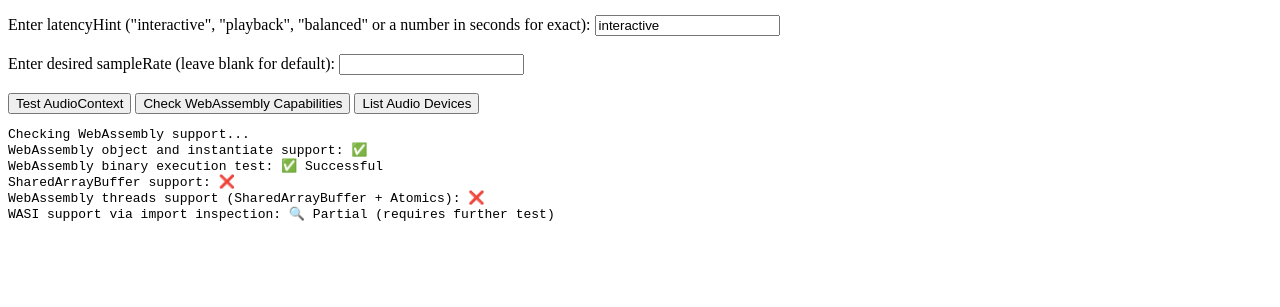
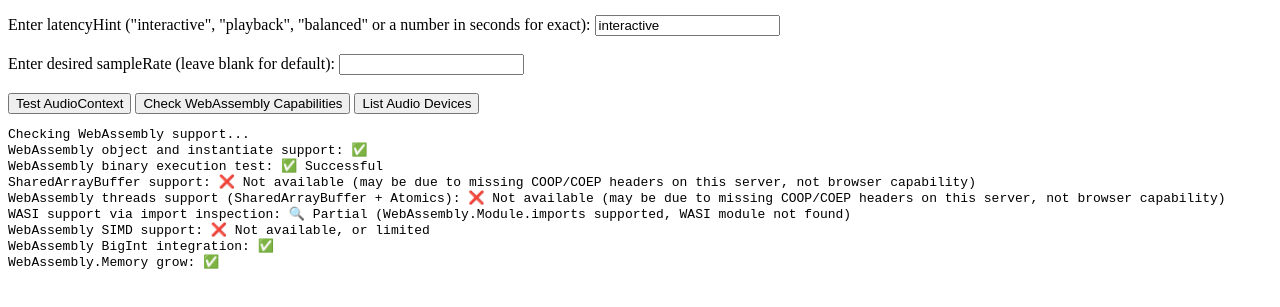
Before and after one commit to lmiguelgato/web-audio-labs, a plain HTML site: page index.html in a window 1280 px wide. Both pictures are taken after a click on the button "Check WebAssembly Capabilities". Shown: the part 91-398 px from the top of the page. Drawn offline with Linux system fonts and the light colour scheme.

Commit message:
Check for more features and improve logging

```diff
--- a/index.html
+++ b/index.html
@@ -96,10 +96,17 @@
                     log("Could not determine selected audio input device.");
                 }
 
+                try {
+                    log("Audio output device selection (setSinkId): " + ("setSinkId" in HTMLMediaElement.prototype ? "✅" : "❌ Not supported"));
+                } catch (e) {
+                    log("Error checking setSinkId support: " + e.message);
+                }
+
                 log(`Creating AudioContext with options: ${JSON.stringify(contextOptions)}`);
                 try {
                     audioCtx = new AudioContext(contextOptions);
                     log(`AudioContext created successfully.`);
+                    log("Maximum output channel count: " + audioCtx.destination.maxChannelCount);
                 } catch (error) {
                     log(`Error creating AudioContext: ${error.message}`);
                     stream.getTracks().forEach(track => track.stop());
@@ -138,6 +145,8 @@
                     return;
                 }
 
+                log("AudioWorklet support: " + (typeof AudioWorkletNode === "function" ? "✅" : "❌ Not available in this browser"));
+
                 log(`Creating AudioWorkletNode...`);
                 const workletNode = new AudioWorkletNode(audioCtx, 'size-processor');
 
@@ -159,12 +168,27 @@
             }
         }
 
+        async function testWasiImportSupport() {
+            // Minimal WASI module (compiled from: (module (import "wasi_snapshot_preview1" "proc_exit" (func))))
+            const wasiModuleBytes = new Uint8Array([
+                0x00,0x61,0x73,0x6d,0x01,0x00,0x00,0x00,0x01,0x07,0x01,0x60,0x00,0x00,0x02,0x1a,0x01,0x15,0x77,0x61,0x73,0x69,0x5f,0x73,0x6e,0x61,0x70,0x73,0x68,0x6f,0x74,0x5f,0x70,0x72,0x65,0x76,0x69,0x65,0x77,0x31,0x09,0x70,0x72,0x6f,0x63,0x5f,0x65,0x78,0x69,0x74,0x00,0x00
+            ]);
+            try {
+                const module = new WebAssembly.Module(wasiModuleBytes);
+                const imports = WebAssembly.Module.imports(module);
+                const hasWasi = imports.some(i => i.module === "wasi_snapshot_preview1");
+                return hasWasi;
+            } catch (e) {
+                return false;
+            }
+        }
+
         async function testWasmCapabilities() {
             document.getElementById('output').textContent = ''; // Clear logs
             log("Checking WebAssembly support...");
 
             const basicSupport = typeof WebAssembly === "object" &&
-                                 typeof WebAssembly.instantiate === "function";
+                                typeof WebAssembly.instantiate === "function";
             log("WebAssembly object and instantiate support: " + (basicSupport ? "✅" : "❌"));
 
             if (!basicSupport) return;
@@ -172,17 +196,51 @@
             const executionSupport = await testWasmExecution();
             log("WebAssembly binary execution test: " + (executionSupport ? "✅ Successful" : "❌ Failed"));
 
+            // These features require special HTTP headers (COOP/COEP) that cannot be set on GitHub Pages.
+            // If they appear unsupported, it may be due to server configuration, not your browser.
             const sharedBufferSupport = typeof SharedArrayBuffer === "function";
-            log("SharedArrayBuffer support: " + (sharedBufferSupport ? "✅" : "❌"));
+            log(
+                "SharedArrayBuffer support: " +
+                (sharedBufferSupport
+                    ? "✅"
+                    : "❌ Not available (may be due to missing COOP/COEP headers on this server, not browser capability)")
+            );
 
             const atomicsSupport = typeof Atomics === "object" && typeof Atomics.wait === "function";
             const wasmThreadsSupport = sharedBufferSupport && atomicsSupport;
-            log("WebAssembly threads support (SharedArrayBuffer + Atomics): " + (wasmThreadsSupport ? "✅" : "❌"));
+            log(
+                "WebAssembly threads support (SharedArrayBuffer + Atomics): " +
+                (wasmThreadsSupport
+                    ? "✅"
+                    : "❌ Not available (may be due to missing COOP/COEP headers on this server, not browser capability)")
+            );
 
             const wasiSupport = typeof WebAssembly === "object" &&
                 WebAssembly.Module &&
                 WebAssembly.Module.imports;
-            log("WASI support via import inspection: " + (wasiSupport ? "🔍 Partial (requires further test)" : "❌"));
+
+            if (wasiSupport) {
+                const wasiImportSupport = await testWasiImportSupport();
+                log("WASI support via import inspection: " + (wasiImportSupport ? "✅" : "🔍 Partial (WebAssembly.Module.imports supported, WASI module not found)"));
+            } else {
+                log("WASI support: ❌ Not available (WebAssembly.Module.imports not supported)");
+            }
+
+            const simdSupported = WebAssembly.validate(new Uint8Array([
+                0x00,0x61,0x73,0x6d,0x01,0x00,0x00,0x00,0x01,0x0a,0x02,0x60,0x00,0x00,0x60,0x00,0x00,
+                0x03,0x02,0x01,0x01,0x0a,0x09,0x01,0x07,0x00,0xfd,0x00,0x0b
+            ]));
+            log("WebAssembly SIMD support: " + (simdSupported ? "✅" : "❌ Not available, or limited"));
+
+            log("WebAssembly BigInt integration: " + (typeof WebAssembly.Global === "function" && typeof BigInt === "function" ? "✅" : "❌ Not available"));
+
+            try {
+                const mem = new WebAssembly.Memory({initial:1, maximum:2});
+                mem.grow(1);
+                log("WebAssembly.Memory grow: ✅");
+            } catch {
+                log("WebAssembly.Memory grow: ❌");
+            }
         }
 
         async function testWasmExecution() {
```
